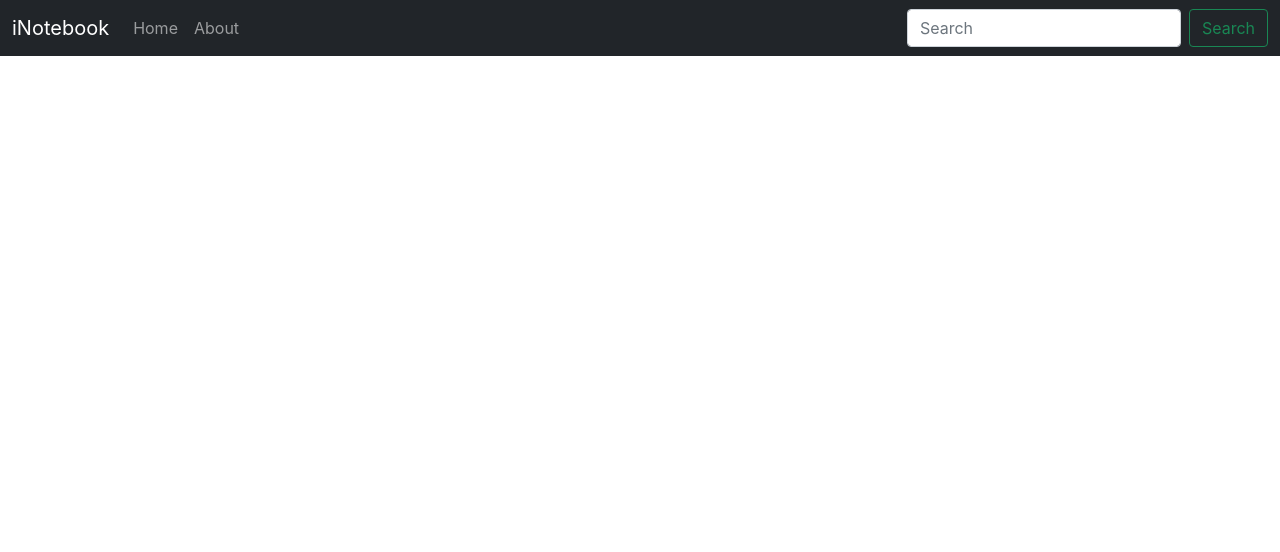
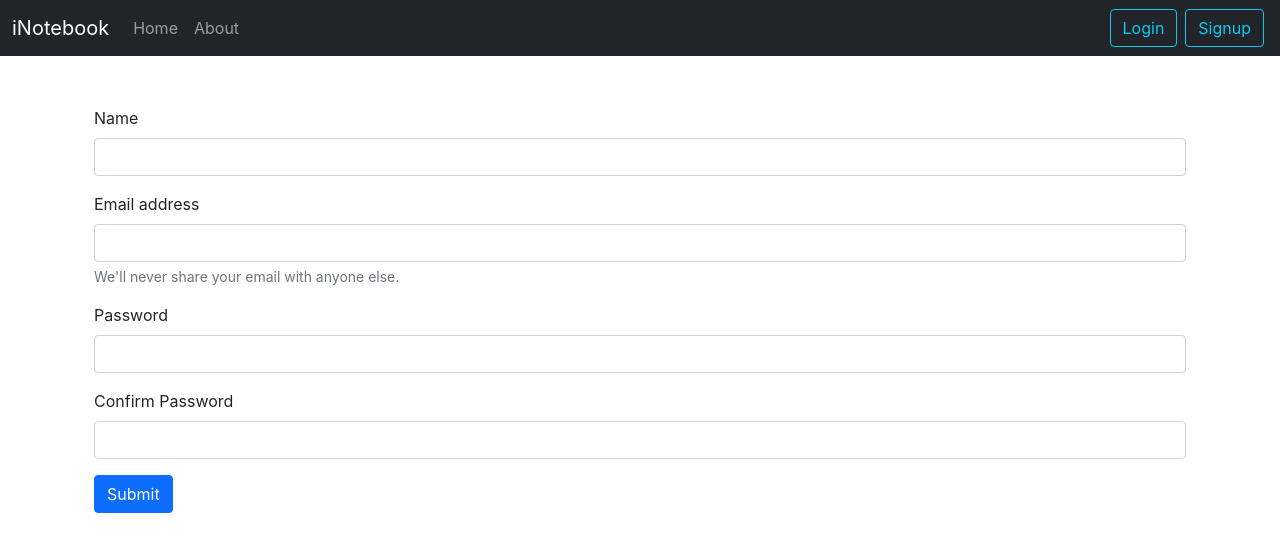
Before and after one commit to Alpha-Chax/iNotebook, a React (Create React App) app: page /signup in a window 1280 px wide. Shown: the top 552 px of the page. Built offline with nearby package versions, Linux system fonts and the light colour scheme.

Commit message:
Login And Signup

```diff
--- a/src/App.js
+++ b/src/App.js
@@ -10,6 +10,8 @@
 import Navbar from './Components/Navbar'
 import NoteState from './Context/notes/NoteState';
 import Alert from './Components/Alert';
+import Login from './Components/Login';
+import Signup from './Components/Signup';
 
 
 function App() {
@@ -27,6 +29,12 @@
         <Route exact path="/about">
           <About/>
         </Route>
+        <Route exact path="/login">
+          <Login/>
+        </Route>
+        <Route exact path="/signup">
+          <Signup/>
+        </Route>
       </Switch>
       </div>
     </Router>
--- a/src/Components/AddNote.js
+++ b/src/Components/AddNote.js
@@ -30,7 +30,7 @@
             <input type="text" className="form-control" id="tag" name='tag' value={note.tag}  onChange={onChange} minLength={5} required />
         </div>
 
-        <button disabled={note.title.length<5 || note.description.length<5} type="submit" className="btn btn-primary" onClick={handleClick}>Add Note</button>
+        <button disabled={note.title.length<5 || note.description.length<5} type="submit" className="btn btn-outline-info" onClick={handleClick}>Add Note</button>
     </form>
     </div>
   )
--- /dev/null
+++ b/src/Components/Login.js
@@ -0,0 +1,54 @@
+import React, {useState} from 'react'
+import { useHistory } from 'react-router-dom'
+
+
+const Login = (props) => {
+    const [credentials, setCredentials] = useState({email: "", password: ""})
+    let history = useHistory();
+
+    const handleSubmit = async (e) => {
+        e.preventDefault();
+        const response = await fetch("http://localhost:5000/api/auth/login", {
+            method: 'POST',
+            headers: {
+                'Content-Type': 'application/json'
+            },
+            body: JSON.stringify({email: credentials.email, password: credentials.password})
+        });
+        const json = await response.json()
+        console.log(json);
+        if (json.success){
+            // Save the auth token and redirect
+            localStorage.setItem('token', json.authtoken);
+            history.push("/");
+
+        }
+        else{
+            alert("Invalid credentials");
+        }
+    }
+
+    const onChange = (e)=>{
+        setCredentials({...credentials, [e.target.name]: e.target.value})
+    }
+
+    return (
+        <div>
+            <form  onSubmit={handleSubmit}>
+                <div className="mb-3">
+                    <label htmlFor="email" className="form-label">Email address</label>
+                    <input type="email" className="form-control" value={credentials.email} onChange={onChange} id="email" name="email" aria-describedby="emailHelp" />
+                    <div id="emailHelp" className="form-text">We'll never share your email with anyone else.</div>
+                </div>
+                <div className="mb-3">
+                    <label htmlFor="password" className="form-label">Password</label>
+                    <input type="password" className="form-control" value={credentials.password} onChange={onChange} name="password" id="password" />
+                </div>
+
+                <button type="submit" className="btn btn-outline-info">Submit</button>
+            </form>
+        </div>
+    )
+}
+
+export default Login
--- a/src/Components/Navbar.js
+++ b/src/Components/Navbar.js
@@ -23,8 +23,8 @@
 
                     </ul>
                     <form className="d-flex">
-                        <input className="form-control me-2" type="search" placeholder="Search" aria-label="Search" />
-                        <button className="btn btn-outline-success" type="submit">Search</button>
+                    <Link className="btn btn-outline-info mx-1" to="/login" role="button">Login</Link>
+                    <Link className="btn btn-outline-info mx-1" to="/signup" role="button">Signup</Link>
                     </form>
                 </div>
             </div>
--- /dev/null
+++ b/src/Components/Signup.js
@@ -0,0 +1,63 @@
+import React, {useState} from 'react'
+import { useHistory } from 'react-router-dom'
+
+
+const Signup = () => {
+    const [credentials, setCredentials] = useState({name:"", email: "", password: "", cpassword: ""})
+    let history = useHistory();
+
+    const handleSubmit = async (e) => {
+        e.preventDefault();
+        const {name, email, password} = credentials;
+
+        const response = await fetch("http://localhost:5000/api/auth/createUser", {
+            method: 'POST',
+            headers: {
+                'Content-Type': 'application/json'
+            },
+            body: JSON.stringify({email: credentials.email, password: credentials.password, name: credentials.name})
+        });
+        const json = await response.json()
+        console.log(json);
+        if (json.success){
+            // Save the auth token and redirect
+            localStorage.setItem('token', json.authtoken);
+            history.push("/");
+
+        }
+        else{
+            alert("Invalid credentials");
+        }
+    }
+
+    const onChange = (e)=>{
+        setCredentials({...credentials, [e.target.name]: e.target.value})
+    }
+
+  return (
+    <div className="container">
+    <form onSubmit={handleSubmit}>
+  <div className="mb-3">
+    <label htmlFor="name" className="form-label">Name</label>
+    <input type="name" className="form-control" id="name" name='name' onChange={onChange} required/>
+  </div>
+  <div className="mb-3">
+    <label htmlFor="email" className="form-label">Email address</label>
+    <input type="email" className="form-control" id="email" name='email' onChange={onChange} aria-describedby="emailHelp" required/>
+    <div id="emailHelp" className="form-text">We'll never share your email with anyone else.</div>
+  </div>
+  <div className="mb-3">
+    <label htmlFor="password" className="form-label">Password</label>
+    <input type="password" className="form-control" id="password" name='password' onChange={onChange} minLength={5} required/>
+  </div>
+  <div className="mb-3">
+    <label htmlFor="cpassword" className="form-label">Confirm Password</label>
+    <input type="password" className="form-control" id="cpassword" name='cpassword' onChange={onChange} minLength={5} required/>
+  </div>
+  <button type="submit" className="btn btn-primary">Submit</button>
+</form>
+</div>
+  )
+}
+
+export default Signup
--- a/src/Context/notes/NoteState.js
+++ b/src/Context/notes/NoteState.js
@@ -53,6 +53,8 @@
       }
     );
    const json = response.json();
+   // eslint-disable-next-line
+   console.log(json);
 
     const newNotes = notes.filter((note) => {
       return note._id !== id;
@@ -75,6 +77,9 @@
       }
     );
    const json = await response.json();
+   // eslint-disable-next-line
+   console.log(json);
+
 
 
    let newNotes = JSON.parse(JSON.stringify(notes))
```
Also changed, not shown: 1 other file (tests, documents, lock files or other folders).
